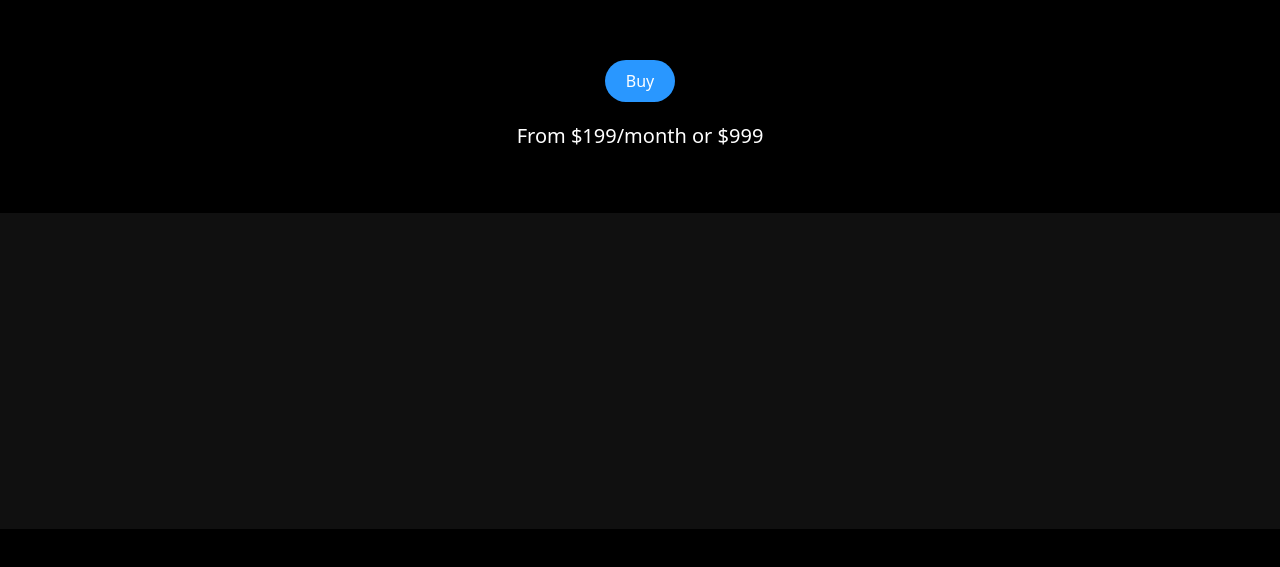
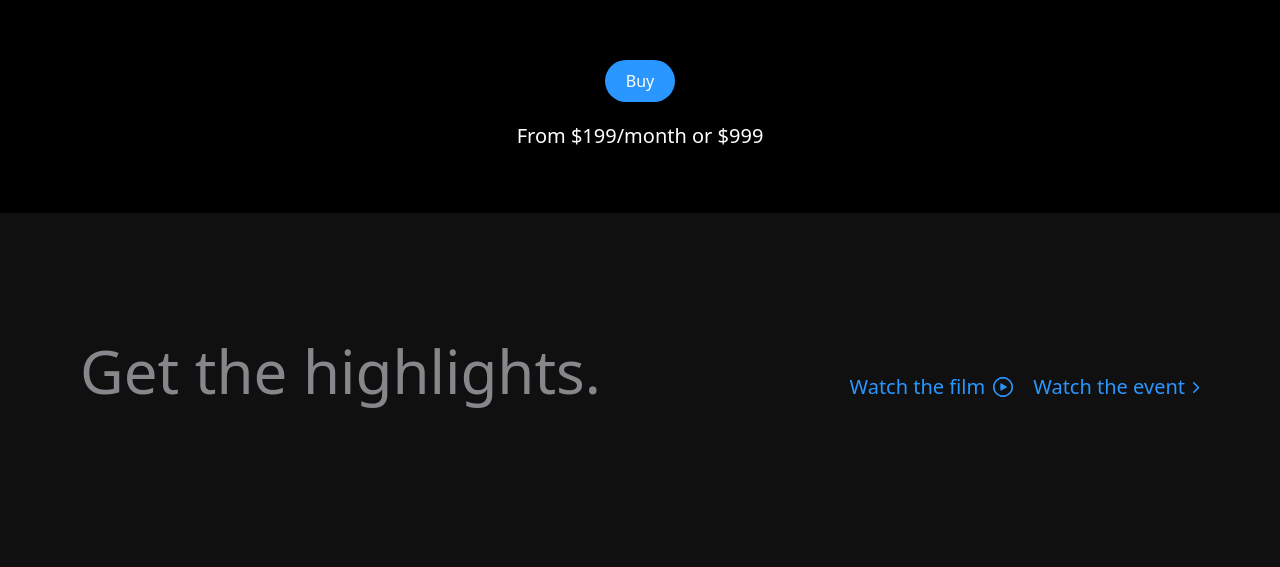
Before and after one commit to jynoes/apple-website, a React (Vite) app: page / in a window 1280 px wide. Shown: the part 587-1154 px from the top of the page. Before the commit the page ends 1116 px from the top, so only its background shows below. Built offline with nearby package versions, Linux system fonts and the light colour scheme.

Commit message:
Initial highlights component

```diff
--- a/src/components/Highlights.jsx
+++ b/src/components/Highlights.jsx
@@ -1,10 +1,29 @@
+import { useGSAP } from "@gsap/react"
+import gsap from "gsap/all"
+import { rightImg, watchImg } from "../utils"
 
 const Highlights = () => {
+  useGSAP(() => {
+    gsap.to("#title", { opacity: 1, y: 0 })
+    gsap.to(".link", { opacity: 1, y: 0, duration: 1, stagger: 0.25 })
+  }, [])
+
   return (
     <section id="highlights" className="w-screen overflow-hidden h-full common-padding bg-zinc">
       <div className="screen-max-width">
-        <div>
+        <div className="mb-12 w-full md:flex items-end justify-between">
           <h1 id="title" className="section-heading">Get the highlights.</h1>
+
+          <div className="flex flex-wrap items-end gap-5">
+            <p className="link">
+              Watch the film
+              <img src={watchImg} alt="watch" className="ml-2"/>
+            </p>
+            <p className="link">
+              Watch the event
+              <img src={rightImg} alt="right" className="ml-2"/>
+            </p>
+          </div>
         </div>
       </div>
     </section>
```
